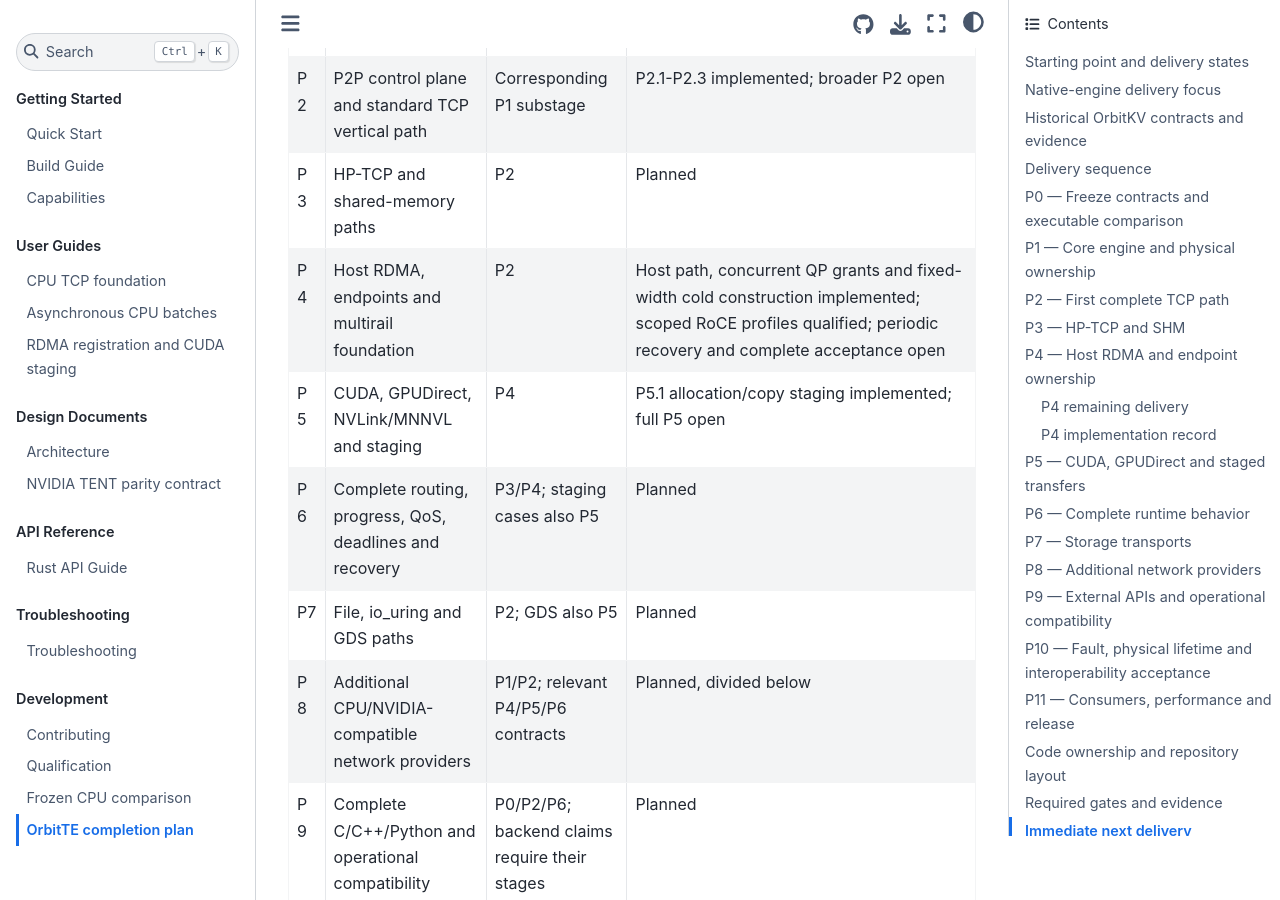
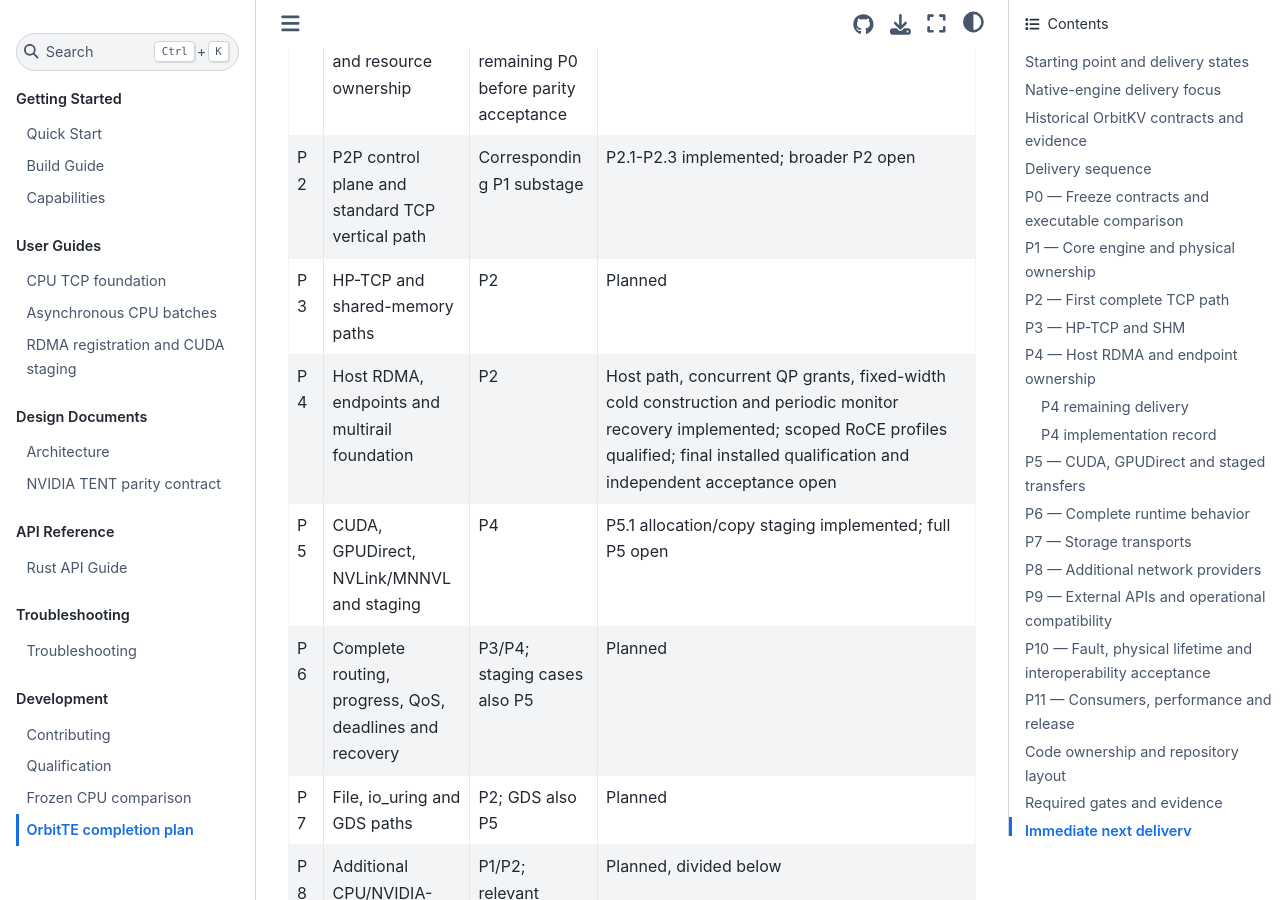
Before and after one commit to OrbitInfra/OrbitTE, a Sphinx documentation site: the page built from docs/completion-plan.md, in a window 1280 px wide and 900 px high, scrolled down 3496 px. Built offline with Sphinx 7.4.7 and the Sphinx Book theme 1.1.4, drawn with Linux system fonts in a browser that asks for light colours.

Commit message:
docs: align P4 overview with monitor recovery delivery

```diff
--- a/docs/completion-plan.md
+++ b/docs/completion-plan.md
@@ -121,7 +121,7 @@ remains the target; the current order does not reduce the required scope.
 | P1 | Rust engine, configuration and resource ownership | Frozen P0 subset; remaining P0 before parity acceptance | P1.1-P1.4 implemented; P1.5 consumer candidate implemented; broader P1 open |
 | P2 | P2P control plane and standard TCP vertical path | Corresponding P1 substage | P2.1-P2.3 implemented; broader P2 open |
 | P3 | HP-TCP and shared-memory paths | P2 | Planned |
-| P4 | Host RDMA, endpoints and multirail foundation | P2 | Host path, concurrent QP grants and fixed-width cold construction implemented; scoped RoCE profiles qualified; periodic recovery and complete acceptance open |
+| P4 | Host RDMA, endpoints and multirail foundation | P2 | Host path, concurrent QP grants, fixed-width cold construction and periodic monitor recovery implemented; scoped RoCE profiles qualified; final installed qualification and independent acceptance open |
 | P5 | CUDA, GPUDirect, NVLink/MNNVL and staging | P4 | P5.1 allocation/copy staging implemented; full P5 open |
 | P6 | Complete routing, progress, QoS, deadlines and recovery | P3/P4; staging cases also P5 | Planned |
 | P7 | File, io_uring and GDS paths | P2; GDS also P5 | Planned |
```
